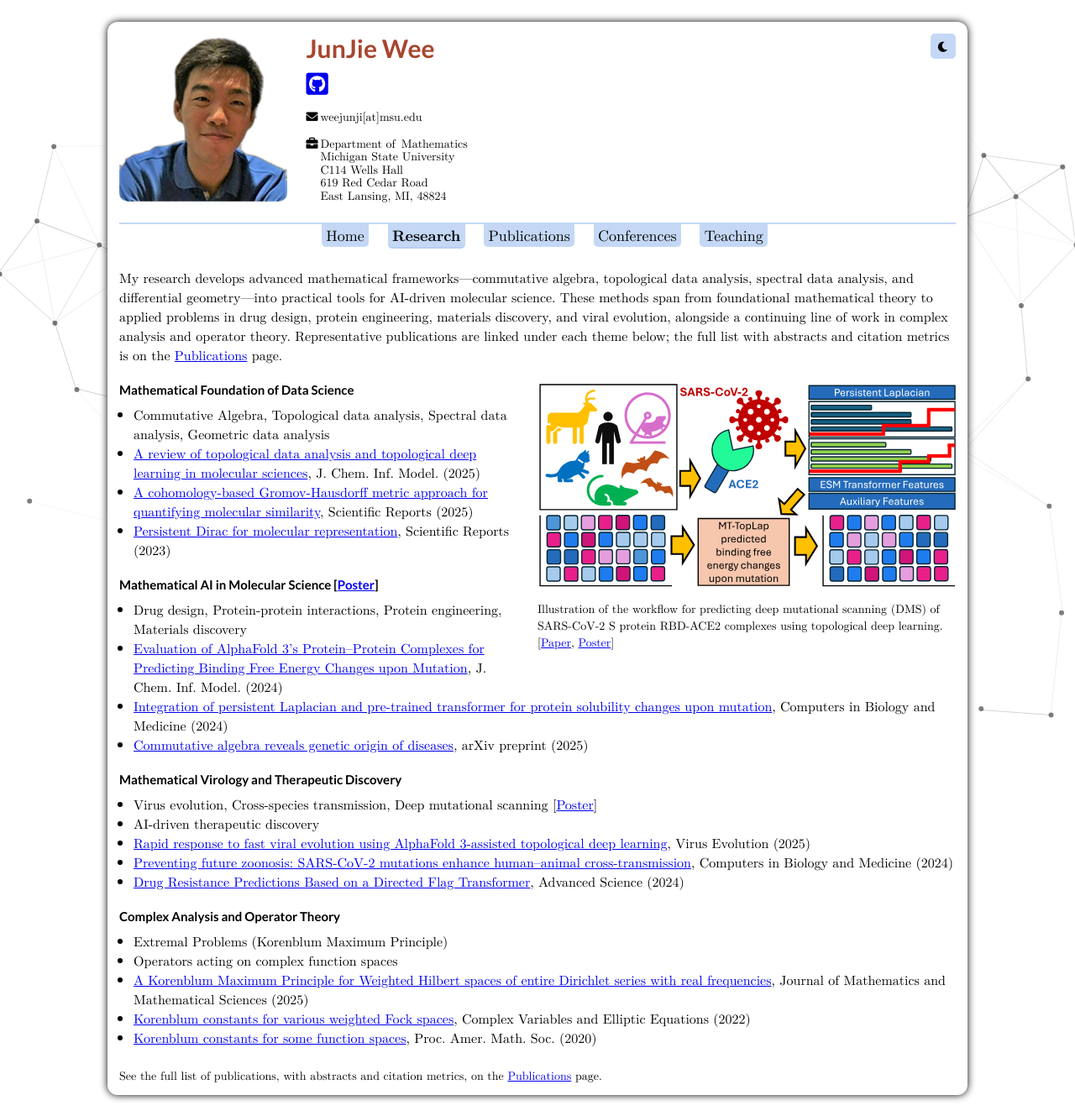
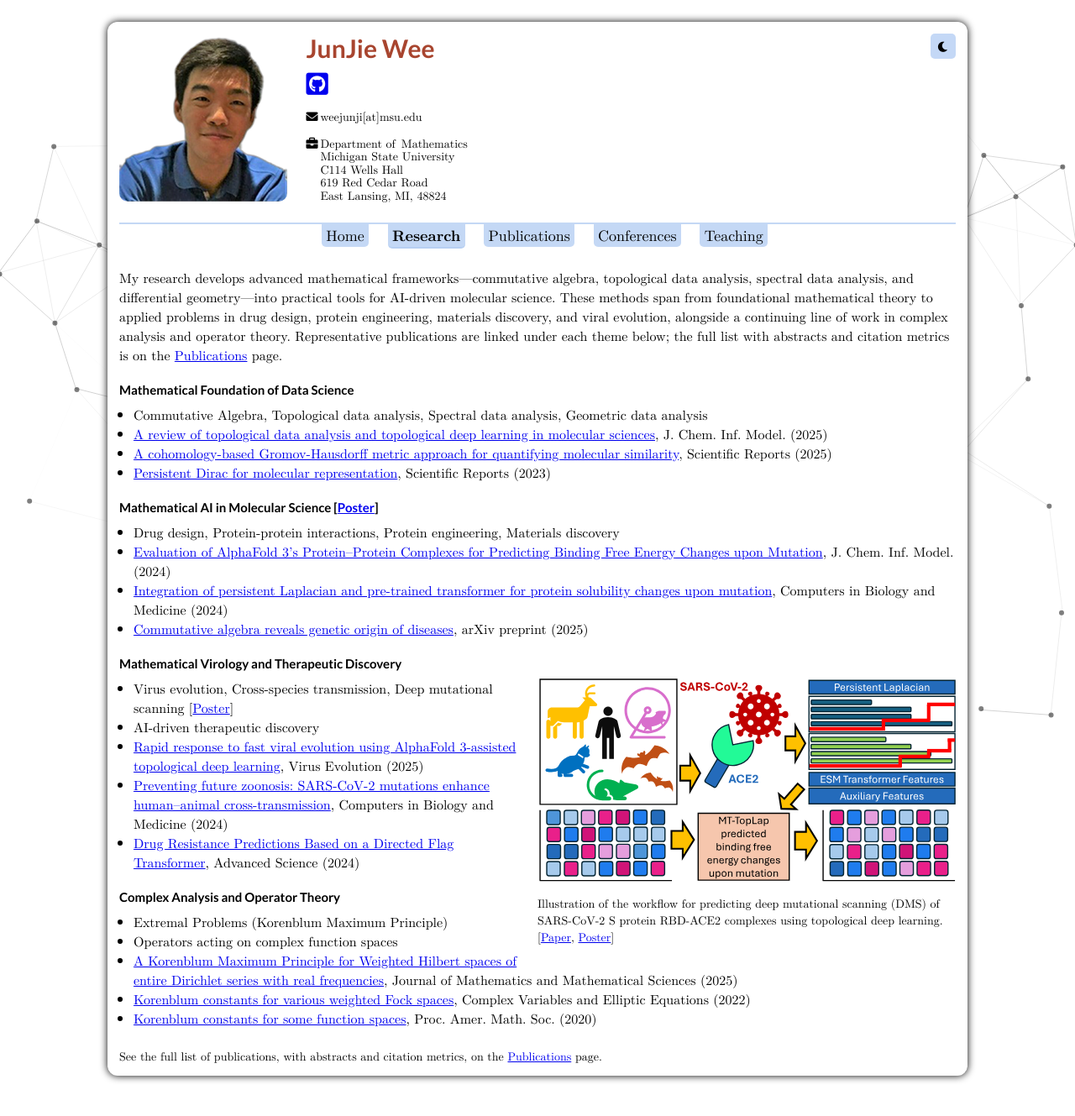
Before and after one commit to junjiewee/junjiewee.github.io, a Jekyll site: the page built from research.html, in a window 1280 px wide. Shown: the whole page at 84% size. Built offline with Jekyll 4.4.1, drawn with Linux system fonts in a browser that asks for light colours; nearby versions of some CDN libraries; a style sheet for code colours, icons or effects is not loaded; after the commit the page ends 1306 px from its top, so only the background shows below that.

Commit message:
Move Zoonosis workflow figure into the Virology theme section
It previously sat at the top of the page, disconnected from any theme heading; it belongs to Mathematical Virology and Therapeutic Discovery.

```diff
--- a/research.html
+++ b/research.html
@@ -6,12 +6,6 @@ tight_intro: true
 ---
               <div id="ri">
                 <ul><li style="font-size: 16px;margin-left:0;list-style-type: none;">My research develops advanced mathematical frameworks&mdash;commutative algebra, topological data analysis, spectral data analysis, and differential geometry&mdash;into practical tools for AI-driven molecular science. These methods span from foundational mathematical theory to applied problems in drug design, protein engineering, materials discovery, and viral evolution, alongside a continuing line of work in complex analysis and operator theory. Representative publications are linked under each theme below; the full list with abstracts and citation metrics is on the <a href="publications.html">Publications</a> page.</li></ul><br>
-
-                <figure class="research-figure">
-                  <img style="width:100%" alt="Workflow diagram for predicting deep mutational scanning of SARS-CoV-2 spike protein RBD-ACE2 complexes using topological deep learning" src="diagram.svg">
-                  <figcaption>Illustration of the workflow for predicting deep mutational scanning (DMS) of SARS-CoV-2 S protein RBD-ACE2 complexes using topological deep learning.
-                    [<a href="https://doi.org/10.1016/j.compbiomed.2024.109101" target="_blank">Paper</a>, <a href="https://junjiewee.github.io/posters/Zoonosis.pdf" target="_blank">Poster</a>]</figcaption>
-                </figure>
 
                 <h3>Mathematical Foundation of Data Science</h3>
                 <ul>
@@ -30,6 +24,11 @@ tight_intro: true
                 </ul><br>
 
                 <h3>Mathematical Virology and Therapeutic Discovery</h3>
+                <figure class="research-figure">
+                  <img style="width:100%" alt="Workflow diagram for predicting deep mutational scanning of SARS-CoV-2 spike protein RBD-ACE2 complexes using topological deep learning" src="diagram.svg">
+                  <figcaption>Illustration of the workflow for predicting deep mutational scanning (DMS) of SARS-CoV-2 S protein RBD-ACE2 complexes using topological deep learning.
+                    [<a href="https://doi.org/10.1016/j.compbiomed.2024.109101" target="_blank">Paper</a>, <a href="https://junjiewee.github.io/posters/Zoonosis.pdf" target="_blank">Poster</a>]</figcaption>
+                </figure>
                 <ul>
                   <li>Virus evolution, Cross-species transmission, Deep mutational scanning [<a href="https://junjiewee.github.io/posters/Zoonosis.pdf" target="_blank">Poster</a>]</li>
                   <li>AI-driven therapeutic discovery</li>
```
